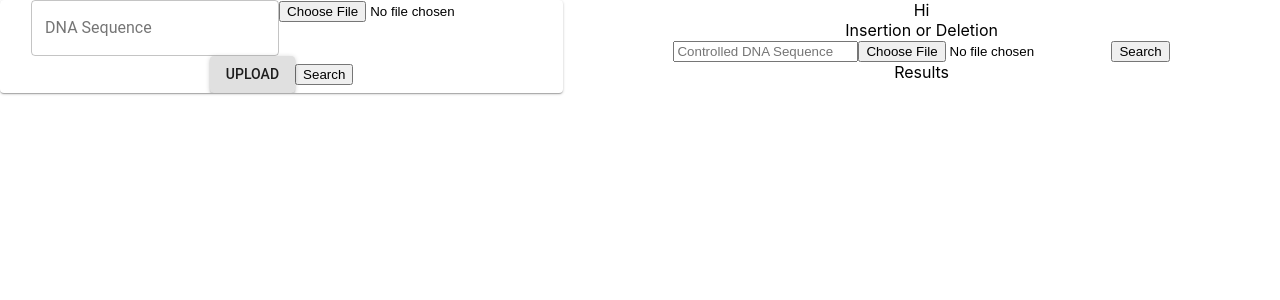
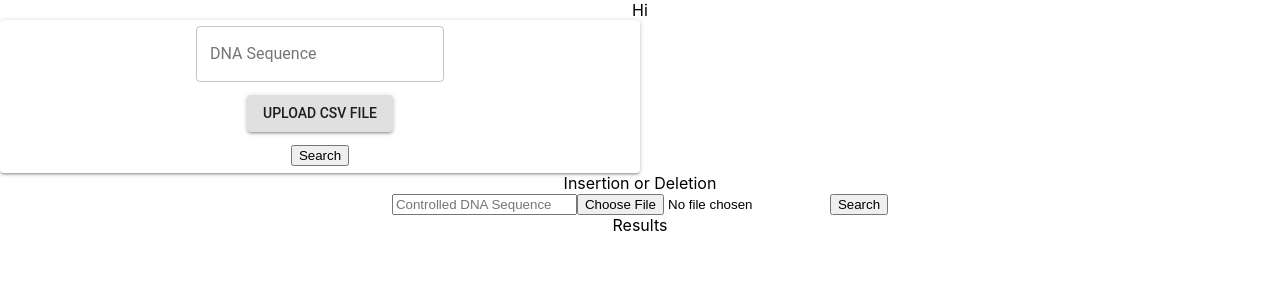
Before and after one commit to redmondchan/Genome-Mutation-Identifier, a React (Create React App) app: page / in a window 1280 px wide. Shown: the top 300 px of the page. Built offline with nearby package versions, Linux system fonts and the light colour scheme.

Commit message:
changed to grid component from material to style the form

```diff
--- a/src/components/SeqForm.js
+++ b/src/components/SeqForm.js
@@ -1,7 +1,8 @@
 import React from 'react'
-import Card from '@material-ui/core/Card'
 import TextField from '@material-ui/core/TextField'
 import Button from '@material-ui/core/Button'
+import Grid from '@material-ui/core/Grid'
+import Paper from '@material-ui/core/Paper'
 
 
 class SeqForm extends React.Component{
@@ -25,22 +26,28 @@ class SeqForm extends React.Component{
     e.preventDefault()
     this.props.csvToJson(this.state.csv, this.state.seq, this.state.insertionDeletion)
   }
+  // <input label="CSV File" variant="outlined" type="file" name="csv" onChange={this.handleChangeFile}/>
 
   render(){
     return(
-      <Card style={{float: 'left', width: '44%'}}>
+      <Grid item xs={6}>
+        <Paper>
           <form onSubmit={this.handleSubmit}>
+            <div className="form-input">
               <TextField label="DNA Sequence" variant="outlined" type="textarea" name="seq" onChange={this.handleChange}/>
-          <input label="CSV File" variant="outlined" type="file" name="csv" onChange={this.handleChangeFile}/>
-          <input className="hide-button" id="contained-button-file" type="file"/>
+            </div>
+            <div className="form-input">
+              <input className="hide-button" id="contained-button-file" type="file" name="csv" onChange={this.handleChangeFile}/>
               <label htmlFor="contained-button-file">
-          <Button variant="contained" component="span" onChange={this.handleChangeFile}>
-          Upload
-          </Button>
+              <Button variant="contained" component="span">Upload CSV File</Button>
               </label>
+            </div>
+            <div className="form-input">
               <button>Search</button>
+            </div>
           </form>
-      </Card>
+        </Paper>
+      </Grid>
     )
   }
 }
--- a/src/index.css
+++ b/src/index.css
@@ -16,3 +16,7 @@ code {
 .hide-button {
   display: none
 }
+
+.form-input {
+  padding: 1%
+}
```
Lines whose indentation alone changed are shown as unchanged.
